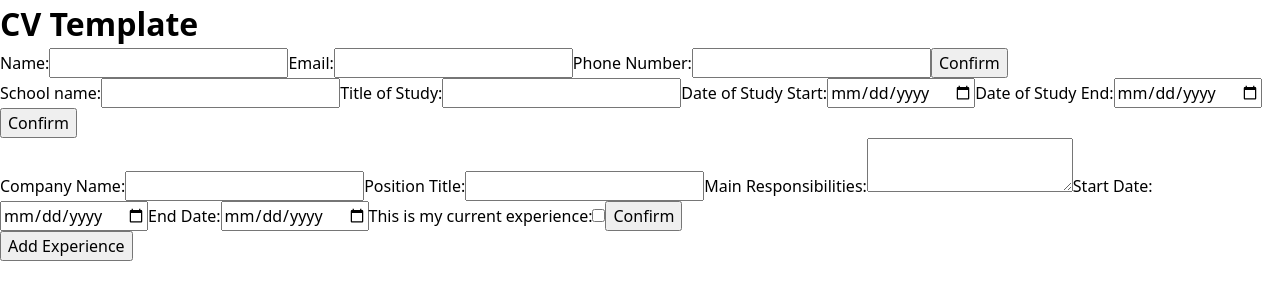
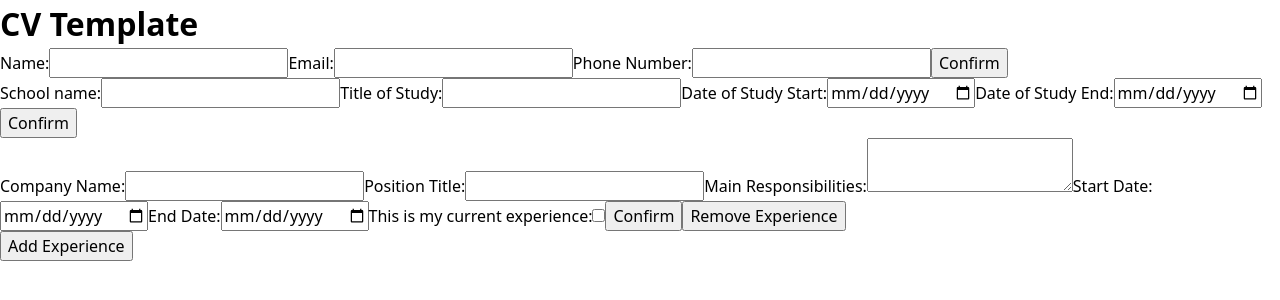
Before and after one commit to MarcusW9/cv-application, a React (Vite) app: page / in a window 1280 px wide. Shown: the top 300 px of the page. Built offline with nearby package versions, Linux system fonts and the light colour scheme.

Commit message:
Allow removing experiences

```diff
--- a/src/components/PracticalExperience.jsx
+++ b/src/components/PracticalExperience.jsx
@@ -15,10 +15,18 @@ export default function PracticalExperience() {
     setExperienceIds([...experienceIds, { id: crypto.randomUUID() }])
   }
 
+  function handleDeleteExperience(id) {
+    setExperienceIds(experienceIds.filter((experience) => experience.id !== id))
+  }
+
   return (
     <section>
       {experienceIds.map((experience) => (
-        <Experience key={experience.id} />
+        <Experience
+          key={experience.id}
+          id={experience.id}
+          onDelete={handleDeleteExperience}
+        />
       ))}
       <button type="button" onClick={handleAddExperience}>
         Add Experience
@@ -27,7 +35,7 @@ export default function PracticalExperience() {
   )
 }
 
-function Experience() {
+function Experience({ id, onDelete }) {
   const practicalExperienceData = {
     companyName: '',
     positionTitle: '',
@@ -120,6 +128,10 @@ function Experience() {
         <button type="button" onClick={handleToggleEdit}>
           Confirm
         </button>
+
+        <button type="button" onClick={() => onDelete(id)}>
+          Remove Experience
+        </button>
       </section>
     )
   }
```
